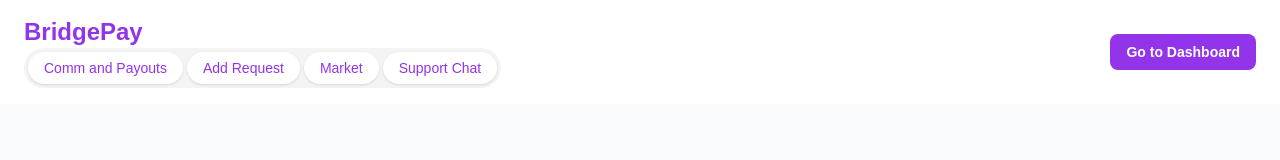
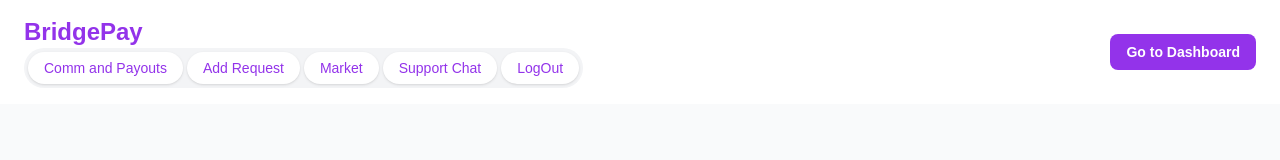
Before and after one commit to Abusadiq006/bridge-pay-dashboard, a React (Vite) app: page / in a window 1280 px wide. Shown: the top 160 px of the page. Built offline with nearby package versions, Linux system fonts and the light colour scheme; a web font is replaced by a local one.

Commit message:
add logout button with style

```diff
--- a/src/pages/Home.jsx
+++ b/src/pages/Home.jsx
@@ -54,6 +54,16 @@ const Home = () => {
               >
                 Support Chat
               </button>
+              <button
+              onClick={() => setActiveView('payout')}
+              className={`px-4 py-1.5 rounded-full text-sm font-medium transition-colors ${
+                activeView === 'payout'
+                ? 'bg-white text-purple-600 shadow'
+                : 'text-gray-600 hover:text-gray-900'
+              }`}
+              >
+                LogOut
+              </button>
             </div>
           </div>
           <Link to="/dashboard" className="bg-purple-600 text-white px-4 py-2 rounded-lg text-sm font-semibold hover:bg-purple-700">
```
